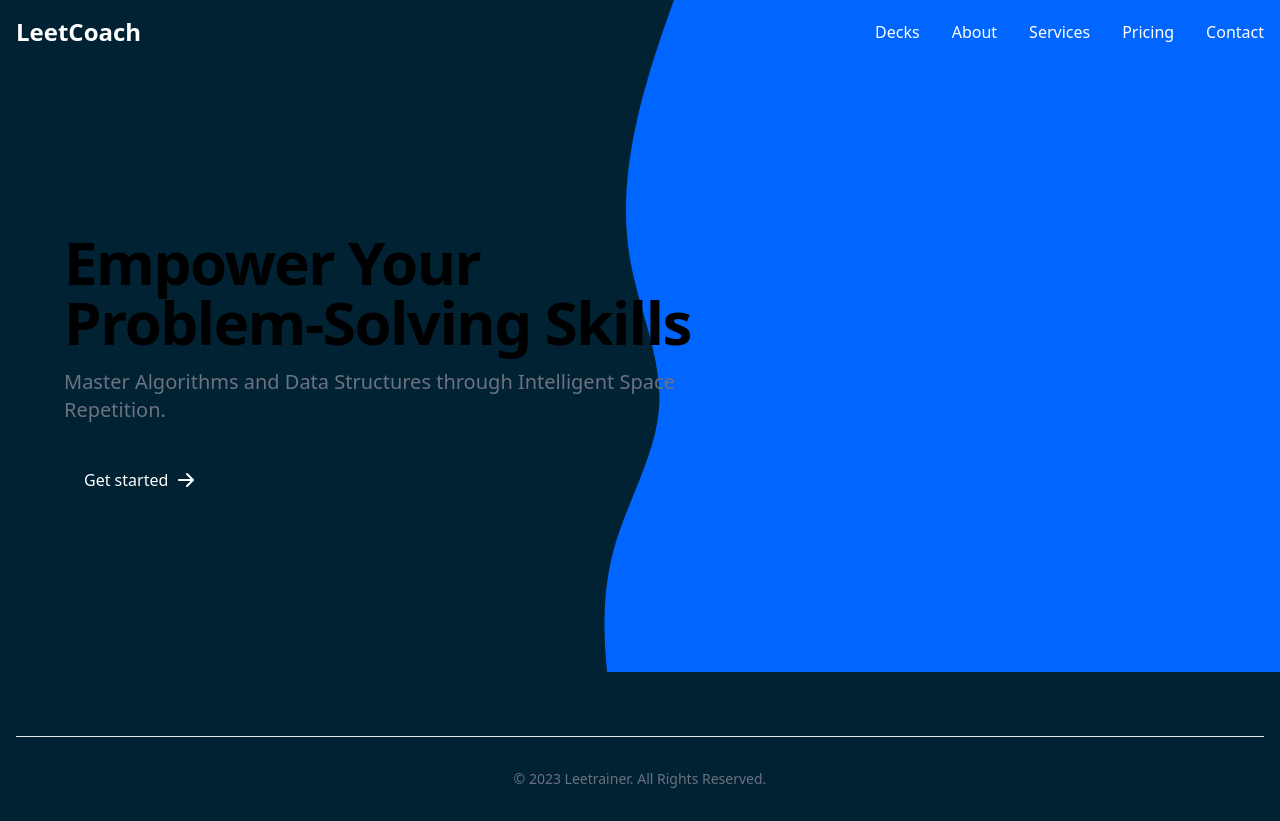
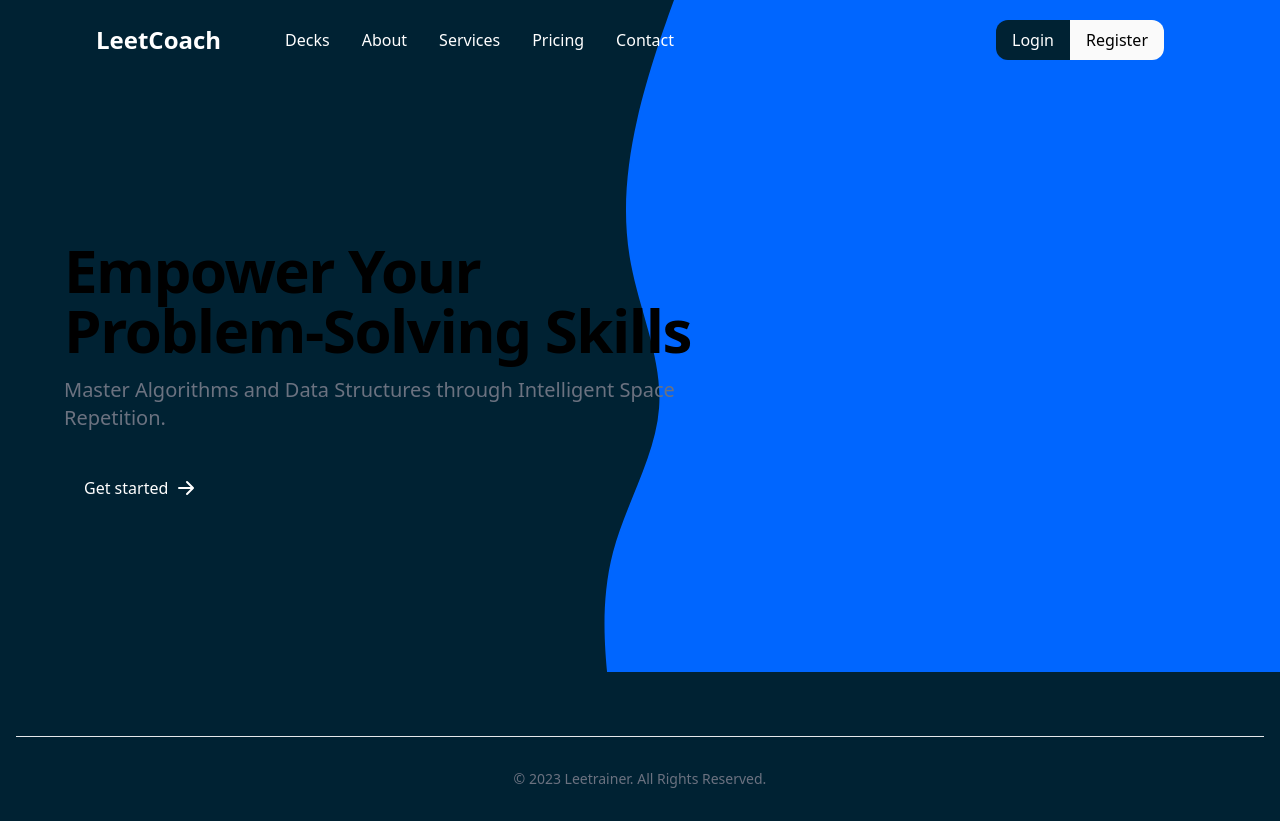
Before and after one commit to EgorPoliakov/leetcode_trainer, a React (Create React App) app in the folder frontend/: page / in a window 1280 px wide. Built offline with nearby package versions, Linux system fonts and the light colour scheme.

Commit message:
redesign navbar

```diff
--- a/frontend/src/components/navbar/Navbar.js
+++ b/frontend/src/components/navbar/Navbar.js
@@ -7,21 +7,22 @@ function Navbar({showHero}) {
         navClass = 'bg-main';
     }
     return (
-        <nav className={navClass}>
-            <div className="max-w-screen-xl flex flex-wrap items-center justify-between mx-auto p-4">
-                <Link to="/" className="flex items-center">
-                    <span className="self-center text-2xl font-semibold whitespace-nowrap text-white">LeetCoach</span>
-                </Link>
+        <nav className={`px-24 ${navClass}`}>
             <button data-collapse-toggle="navbar-default" type="button" className="inline-flex items-center p-2 w-10 h-10 justify-center text-sm text-gray-500 rounded-lg md:hidden hover:bg-gray-100 focus:outline-none focus:ring-2 focus:ring-gray-200 text-gray-400 hover:bg-gray-700 focus:ring-gray-600" aria-controls="navbar-default" aria-expanded="false">
                 <span className="sr-only">Open main menu</span>
                 <svg className="w-5 h-5" aria-hidden="true" xmlns="http://www.w3.org/2000/svg" fill="none" viewBox="0 0 17 14">
                     <path stroke="currentColor" stroke-linecap="round" stroke-linejoin="round" stroke-width="2" d="M1 1h15M1 7h15M1 13h15"/>
                 </svg>
             </button>
-                <div className="hidden w-full md:block md:w-auto" id="navbar-default">
-                    <ul className="font-medium flex flex-col p-4 md:p-0 mt-4 border md:flex-row md:space-x-8 md:mt-0 md:border-0">
+            <div className="hidden w-full md:flex md:w-auto justify-between items-center" id="navbar-default">
+                <ul className="font-medium flex flex-col p-4 md:p-0 mt-4 border md:flex-row items-center md:space-x-8 md:mt-0 md:border-0">
                     <li>
-                        <Link to='/decks' activeClassName='' className="block py-2 pl-3 pr-4 md:bg-transparent md:p-0 md:hover:text-gray-300 text-white" aria-current="page">Decks</Link>
+                    <Link to="/" className="mr-8">
+                        <span className="text-2xl font-semibold whitespace-nowrap text-white">LeetCoach</span>
+                    </Link>
+                    </li>
+                    <li>
+                    <Link to='/decks' activeClassName='' className="py-2 pl-3 pr-4 md:bg-transparent md:p-0 md:hover:text-gray-300 text-white" aria-current="page">Decks</Link>
                     </li>
                     <li>
                     <a href="#" className="block py-2 pl-3 pr-4 rounded md:hover:text-gray-300 md:p-0 text-white">About</a>
@@ -36,6 +37,11 @@ function Navbar({showHero}) {
                     <a href="#" className="block py-2 pl-3 pr-4 rounded md:hover:text-gray-300 md:p-0 text-white">Contact</a>
                     </li>
                 </ul>
+                <div class='flex items-center justify-center'>
+                    <div class="rounded-xl m-5">
+                        <button class="px-4 py-2 rounded-l-xl text-white m-0 bg-main hover:bg-main-hover transition">Login</button>
+                        <button class="px-4 py-2 rounded-r-xl bg-neutral-50 hover:bg-neutral-200 transition">Register</button>
+                    </div>
                 </div>
             </div>
         </nav>
--- a/frontend/tailwind.config.js
+++ b/frontend/tailwind.config.js
@@ -15,6 +15,7 @@ module.exports = {
       },
       colors: {
         'main': '#002233',
+        'main-hover': '#00334D',
         'second': '#0066FF'
       }
     },
```
Also changed, not shown: 1 other file (tests, documents, lock files or other folders). Lines whose indentation alone changed are shown as unchanged.
